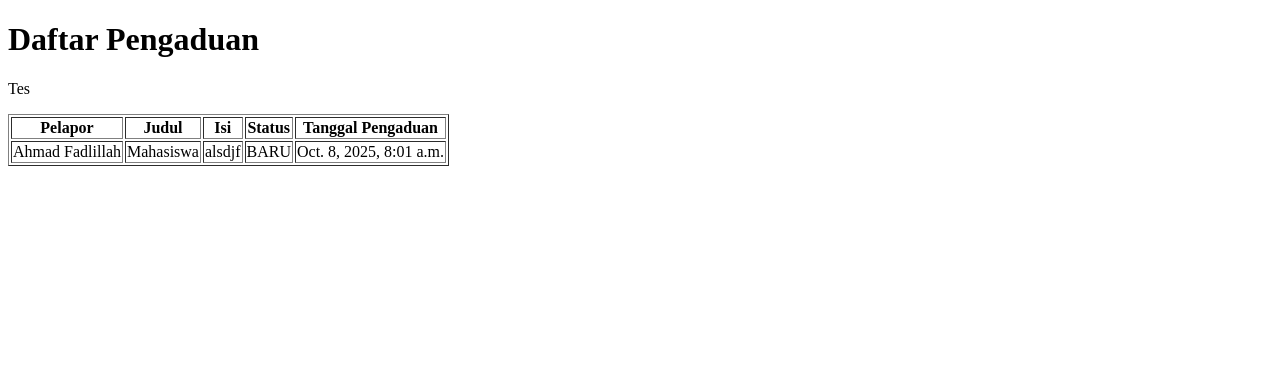
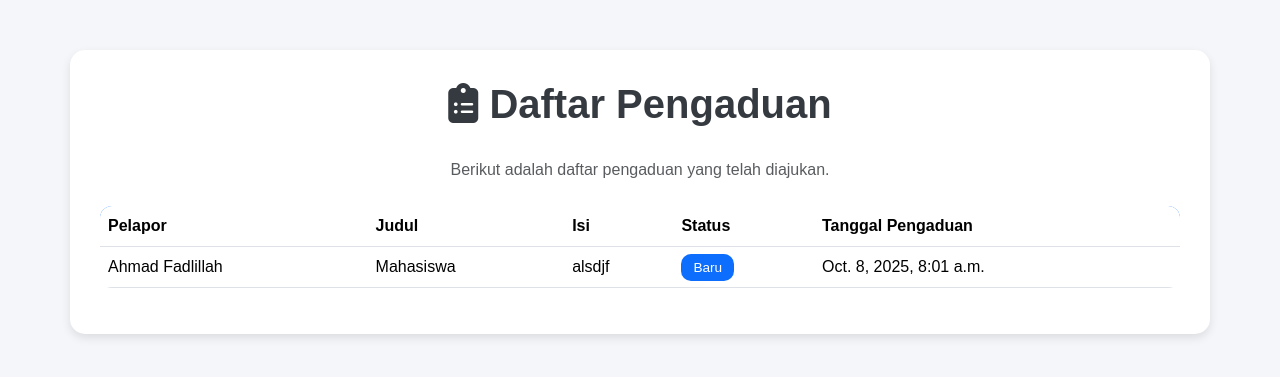
Before and after one commit to Apadddd/Data-Kelurahan, a Django app: page /pengaduan/ in a window 1280 px wide. Shown: the top 377 px of the page. Run offline with Django 5.2, Linux system fonts and the light colour scheme; data comes from the database, SQL or seed files in the repository.

Commit message:
Memperbaiki stylenya

```diff
--- a/kelurahan/warga/templates/warga/pengaduan_list.html
+++ b/kelurahan/warga/templates/warga/pengaduan_list.html
@@ -1,15 +1,95 @@
 <!DOCTYPE html>
-<html lang="en">
+<html lang="id">
 <head>
     <meta charset="UTF-8">
     <meta name="viewport" content="width=device-width, initial-scale=1.0">
-    <title>Document</title>
+    <title>Daftar Pengaduan</title>
+
+    <!-- Bootstrap 5 -->
+    <link href="https://cdn.jsdelivr.net/npm/bootstrap@5.3.3/dist/css/bootstrap.min.css" rel="stylesheet">
+
+    <!-- Font Awesome (ikon opsional) -->
+    <link href="https://cdnjs.cloudflare.com/ajax/libs/font-awesome/6.5.0/css/all.min.css" rel="stylesheet">
+
+    <style>
+        body {
+            background-color: #f4f6f9;
+            font-family: "Poppins", sans-serif;
+        }
+
+        .container {
+            margin-top: 50px;
+            background: #fff;
+            border-radius: 15px;
+            box-shadow: 0 4px 10px rgba(0,0,0,0.1);
+            padding: 30px;
+        }
+
+        h1 {
+            color: #343a40;
+            font-weight: 700;
+            text-align: center;
+            margin-bottom: 30px;
+        }
+
+        table {
+            border-collapse: collapse;
+            width: 100%;
+            border-radius: 12px;
+            overflow: hidden;
+        }
+
+        thead {
+            background-color: #0d6efd;
+            color: #fff;
+        }
+
+        tbody tr:hover {
+            background-color: #f1f1f1;
+        }
+
+        td, th {
+            padding: 12px 15px;
+            vertical-align: middle;
+        }
+
+        .badge-status {
+            padding: 6px 12px;
+            border-radius: 10px;
+            font-size: 0.85rem;
+        }
+
+        .badge-selesai {
+            background-color: #198754;
+            color: white;
+        }
+
+        .badge-proses {
+            background-color: #ffc107;
+            color: #212529;
+        }
+
+        .badge-baru {
+            background-color: #0d6efd;
+            color: white;
+        }
+
+        .no-data {
+            text-align: center;
+            color: #6c757d;
+            font-style: italic;
+        }
+    </style>
 </head>
-<!-- ...existing code... -->
 <body>
-    <h1>Daftar Pengaduan</h1>
-    <p>Tes</p>
-    <table border="1">
+
+<div class="container">
+    <h1><i class="fa-solid fa-clipboard-list"></i> Daftar Pengaduan</h1>
+    <p class="text-center text-muted mb-4">Berikut adalah daftar pengaduan yang telah diajukan.</p>
+
+    <div class="table-responsive">
+        <table class="table align-middle">
+            <thead>
                 <tr>
                     <th>Pelapor</th>
                     <th>Judul</th>
@@ -17,20 +97,33 @@
                     <th>Status</th>
                     <th>Tanggal Pengaduan</th>
                 </tr>
+            </thead>
+            <tbody>
                 {% for pengaduan in object_list %}
                 <tr>
                     <td>{{ pengaduan.pelapor.nama_lengkap }}</td>
                     <td>{{ pengaduan.judul }}</td>
                     <td>{{ pengaduan.isi }}</td>
-            <td>{{ pengaduan.status }}</td>
+                    <td>
+                        {% if pengaduan.status == "Selesai" %}
+                            <span class="badge-status badge-selesai">Selesai</span>
+                        {% elif pengaduan.status == "Proses" %}
+                            <span class="badge-status badge-proses">Proses</span>
+                        {% else %}
+                            <span class="badge-status badge-baru">Baru</span>
+                        {% endif %}
+                    </td>
                     <td>{{ pengaduan.tanggal_pengaduan }}</td>
                 </tr>
                 {% empty %}
                 <tr>
-            <td colspan="5">Tidak ada pengaduan.</td>
+                    <td colspan="5" class="no-data">Tidak ada pengaduan.</td>
                 </tr>
                 {% endfor %}
+            </tbody>
         </table>
+    </div>
+</div>
+
 </body>
-<!-- ...existing code... -->
 </html>
```
Lines whose indentation alone changed are shown as unchanged.
